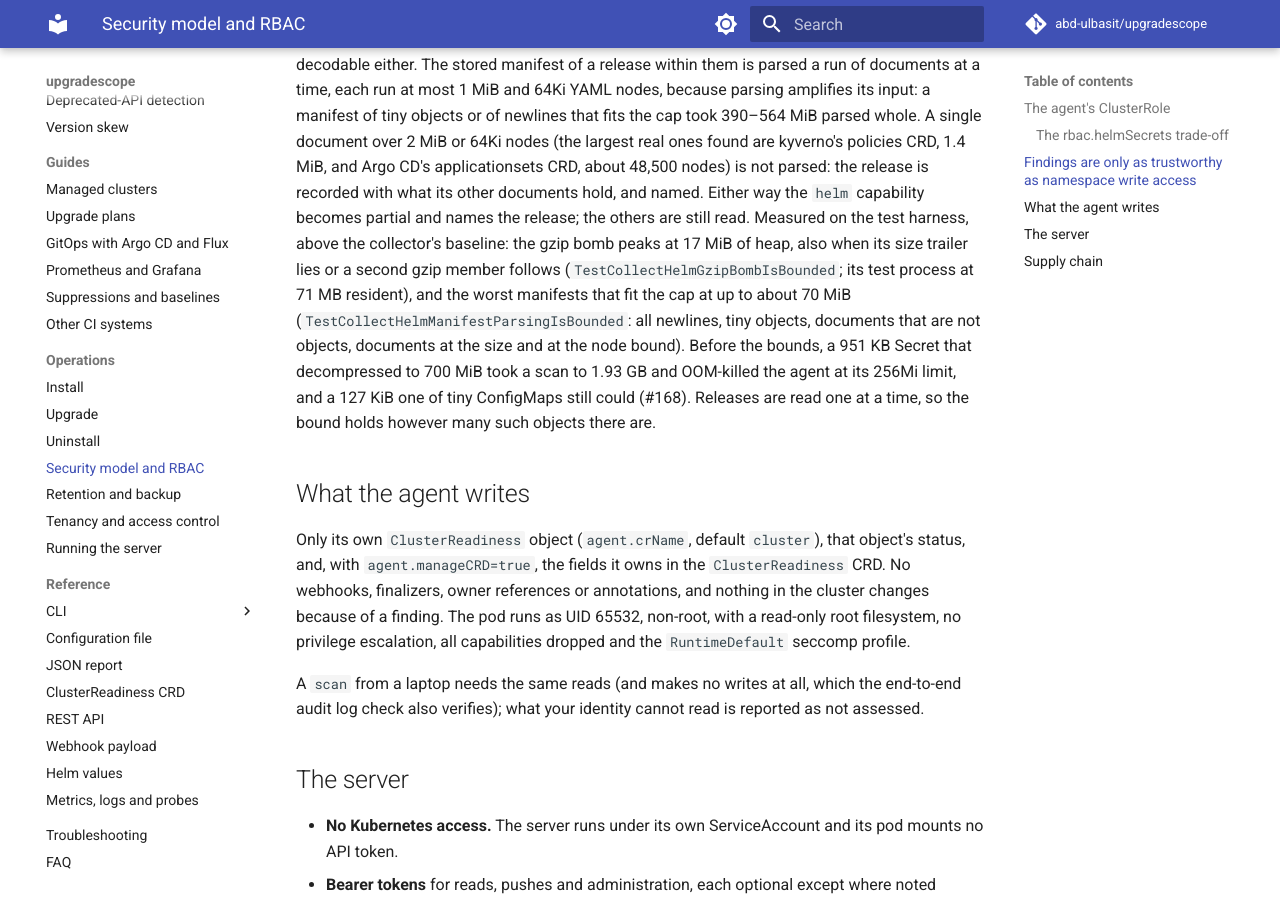
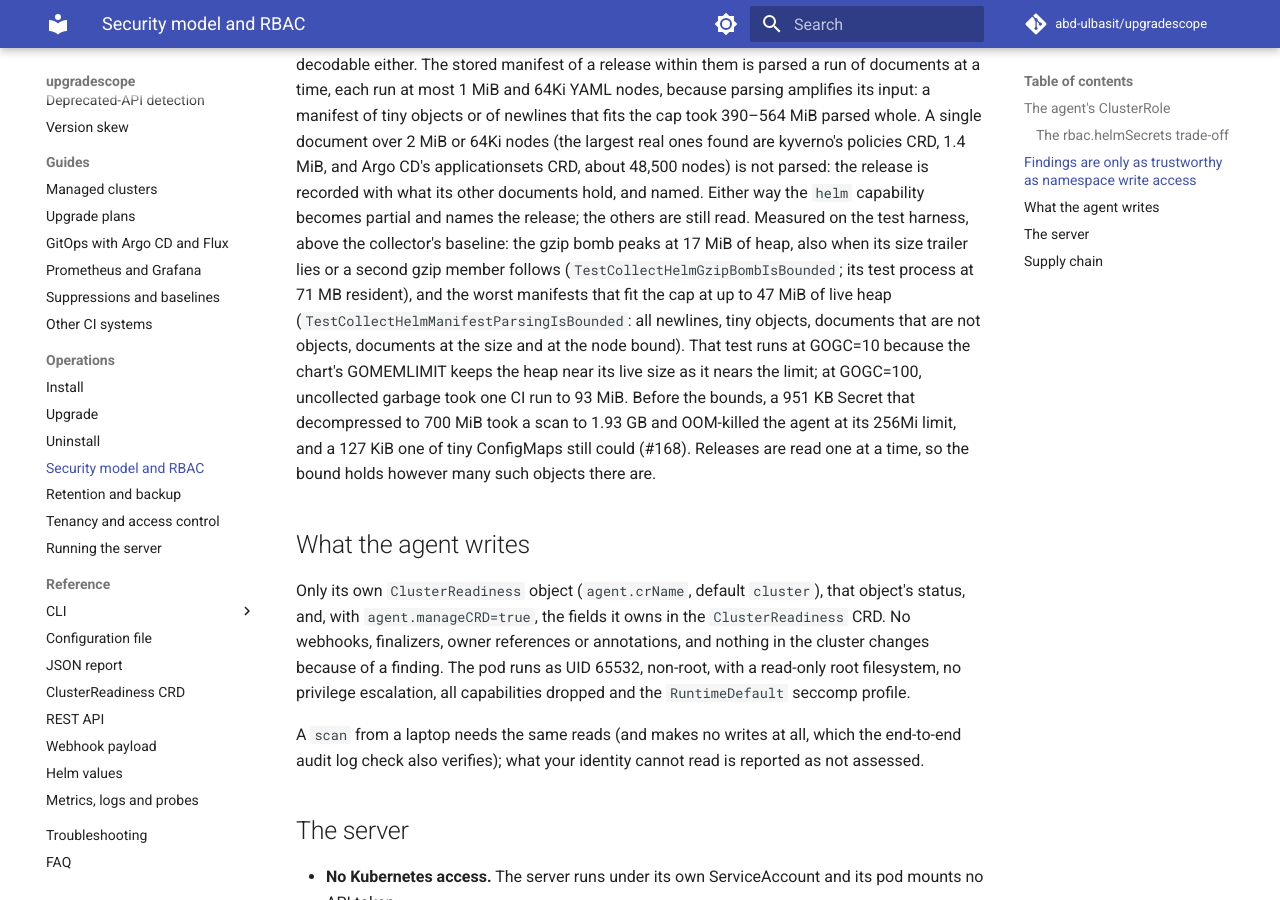
Before and after one commit to abd-ulbasit/upgradescope, an MkDocs documentation site: the page built from docs/operations/security-model-and-rbac.md, in a window 1280 px wide and 900 px high, scrolled down 2858 px. Built offline with MkDocs 1.6.1 and Material for MkDocs 9.7.7, drawn with Linux system fonts in a browser that asks for light colours; comment, search, counter and statistics services are not loaded.

Commit message:
test(collect): measure the Helm manifest heap bound as live heap, not GC timing
TestCollectHelmManifestParsingIsBounded sampled heap objects at GOGC=100,
which counts unswept garbage: 24-68 MiB locally, 93 MiB on CI for the same
case, failing a PR with no Go changes. The chart runs the agent under
GOMEMLIMIT, so live heap is what bounds it; measure at GOGC=10 as the
server's heap tests do (40-47 MiB, identical across runs), tighten the
bound to 64 MiB and state the measured figure in HE-04 and the security
model.

Fixes #182

Co-Authored-By: Claude Opus 5.5 <noreply@anthropic.com>

```diff
--- a/docs/operations/security-model-and-rbac.md
+++ b/docs/operations/security-model-and-rbac.md
@@ -105,9 +105,12 @@ read. Measured on the test harness, above the collector's baseline: the
 gzip bomb peaks at 17 MiB of heap, also when its size trailer lies or a
 second gzip member follows (`TestCollectHelmGzipBombIsBounded`;
 its test process at 71 MB resident), and the worst manifests that fit
-the cap at up to about 70 MiB (`TestCollectHelmManifestParsingIsBounded`: all
-newlines, tiny objects, documents that are not objects, documents at the
-size and at the node bound). Before the bounds, a 951 KB Secret that
+the cap at up to 47 MiB of live heap (`TestCollectHelmManifestParsingIsBounded`:
+all newlines, tiny objects, documents that are not objects, documents at
+the size and at the node bound). That test runs at GOGC=10 because the
+chart's GOMEMLIMIT keeps the heap near its live size as it nears the
+limit; at GOGC=100, uncollected garbage took one CI run to 93 MiB.
+Before the bounds, a 951 KB Secret that
 decompressed to 700 MiB took a scan to 1.93 GB and OOM-killed the agent at
 its 256Mi limit, and a 127 KiB one of tiny ConfigMaps still could (#168).
 Releases are read one at a time, so the bound holds however many such
```
Also changed, not shown: docs/claims.md (+1 -1 lines), 1 other file.
